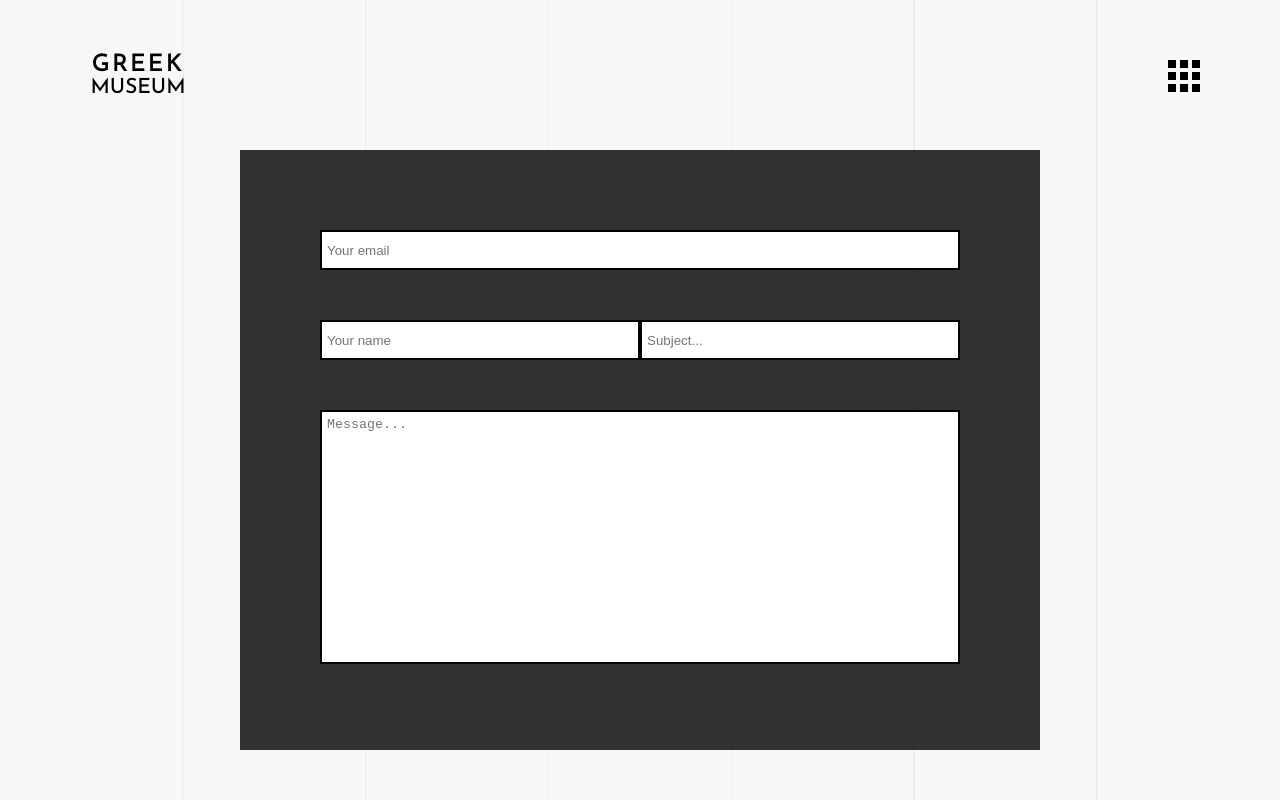
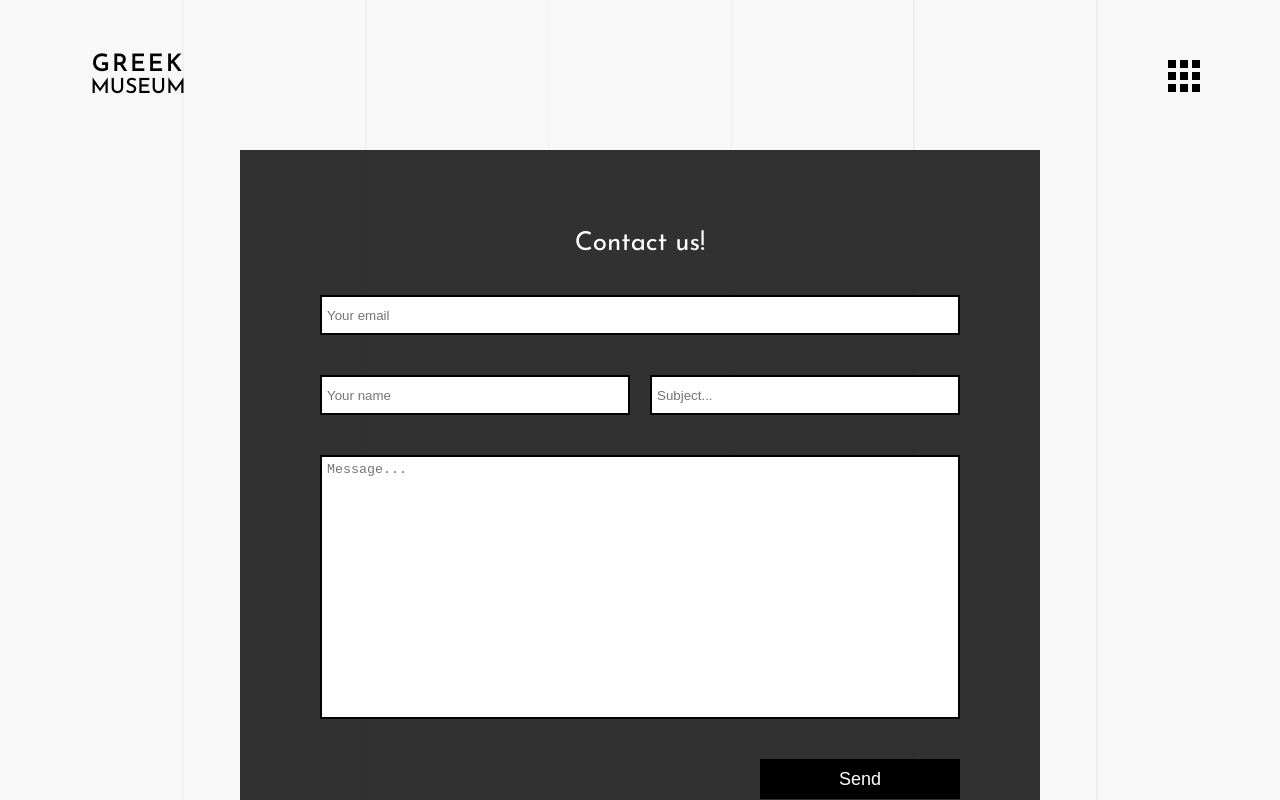
Before and after one commit to radioDevCreations/museum, a React (Create React App) app: page /contact in a window 1280 px wide. Built offline with nearby package versions, Linux system fonts and the light colour scheme.

Commit message:
class component validated form

```diff
--- a/src/components/ContactForm/ContactForm.sass
+++ b/src/components/ContactForm/ContactForm.sass
@@ -7,9 +7,9 @@ $borderSize: 2px
 $inputHeight: (30px - (2*$borderSize))
 $inputPadding: 5px
 $summaryInputHeight: ($inputHeight + (2 * $inputPadding) + (2 * $borderSize))
-$inputBreak: 50px
+$inputBreak: 40px
 $formWidth: (800px - 2 * $formPadding)
-$formHeight: (600px - 2 * $formPadding)
+$formHeight: (700px - 2 * $formPadding)
 $smallInputWidth: (($formWidth/2) - (2*$borderSize) - (2*$inputPadding))
 $bigInputWidth: ($formWidth - (2*$borderSize) - (2*$inputPadding))
 
@@ -23,6 +23,12 @@ $bigInputWidth: ($formWidth - (2*$borderSize) - (2*$inputPadding))
     background-color: $backgroundColor
     height: $formHeight
     padding: $formPadding
+
+.form-label
+    height: 35px
+    font-size: 26px
+    margin-bottom: 30px
+    color: #fff
 
 .form-input
     position: relative
@@ -39,7 +45,8 @@ $bigInputWidth: ($formWidth - (2*$borderSize) - (2*$inputPadding))
 
 #user-name
     display: inline-block
-    width: $smallInputWidth
+    float: left
+    width: $smallInputWidth - 10px
     margin-bottom: $inputBreak
 
 #user-email
@@ -49,12 +56,33 @@ $bigInputWidth: ($formWidth - (2*$borderSize) - (2*$inputPadding))
 
 #subject
     display: inline-block
-    width: $smallInputWidth
+    float: right
+    width: $smallInputWidth - 10px
     margin-bottom: $inputBreak
 
 #message
     width: $bigInputWidth
     display: block
-    height: ($formHeight - (2*$summaryInputHeight) - (2*$inputBreak) - 20px)
+    height: ($formHeight - (2*$summaryInputHeight) - (2*$inputBreak) - 130px)
     text-align: top
     resize: none
+
+.send-message-button
+    font-size: 18px
+    color: #fff
+    float:  right
+    margin-top: $inputBreak
+    width: 200px
+    height: 40px
+    background-color: rgba(0, 0, 0, 1)
+    border: $borderSize solid $borderColor
+    transition: all .3s ease-in-out
+
+.send-message-button:focus
+    border: none
+    outline: none
+
+.send-message-button:hover
+    background-color: #fff
+    color: $borderColor
+    border: $borderSize solid $borderColor
--- a/src/components/ContactForm/ContactForm.tsx
+++ b/src/components/ContactForm/ContactForm.tsx
@@ -1,27 +1,100 @@
-import * as React from 'react';
-import { Component } from 'react';
-import './ContactForm.sass';
+import * as React from "react";
+import { Component } from "react";
+import "./ContactForm.sass";
 
-
-export interface Props {
-
-}
+export interface Props {}
 
 export interface State {
-
+  email: string;
+  name: string;
+  subject: string;
+  message: string;
 }
 
 class ContactForm extends Component<Props, State> {
-    render() {
-        return (
-            <form className="contact-form">
-                <input type="email" placeholder="Your email" id="user-email" className="form-input"/>
-                <input type="text" placeholder="Your name" id="user-name" className="form-input"/>
-                <input type="text" placeholder="Subject..." id="subject" className="form-input"/>
-                <textarea placeholder="Message..." id="message" className="form-input"/>
-            </form>
-        );
+  state = {
+    email: "",
+    name: "",
+    subject: "",
+    message: "",
+  };
+
+  handleChange = (e: React.ChangeEvent<HTMLInputElement>) => {
+    const name = e.target.name as string;
+    const value = e.target.value as string;
+    switch (name) {
+      case "email":
+        this.setState({
+          email: value,
+        });
+        break;
+      case "name":
+        this.setState({
+          name: value,
+        });
+        break;
+      case "subject":
+        this.setState({
+          subject: value,
+        });
+        break;
     }
+  };
+  handleWriteMessage = (e: React.ChangeEvent<HTMLTextAreaElement>) => {
+    const value = e.target.value as string;
+    this.setState({
+      message: value,
+    });
+  };
+
+  render() {
+    return (
+      <form className="contact-form">
+        <div className="form-label">Contact us!</div>
+
+        <input
+          type="email"
+          placeholder="Your email"
+          id="user-email"
+          name = "email"
+          className="form-input"
+          onChange={this.handleChange}
+          value={this.state.email}
+        />
+
+        <input
+          type="text"
+          placeholder="Your name"
+          id="user-name"
+          name = "name"
+          className="form-input"
+          onChange={this.handleChange}
+          value={this.state.name}
+        />
+
+        <input
+          type="text"
+          placeholder="Subject..."
+          id="subject"
+          name = "subject"
+          className="form-input"
+          onChange={this.handleChange}
+          value={this.state.subject}
+        />
+
+        <textarea
+          placeholder="Message..."
+          id="message"
+          name = "message"
+          className="form-input"
+          onChange={this.handleWriteMessage}
+          value={this.state.message}
+        />
+
+        <input type="submit" value="Send" className="send-message-button" />
+      </form>
+    );
+  }
 }
 
 export default ContactForm;
```
